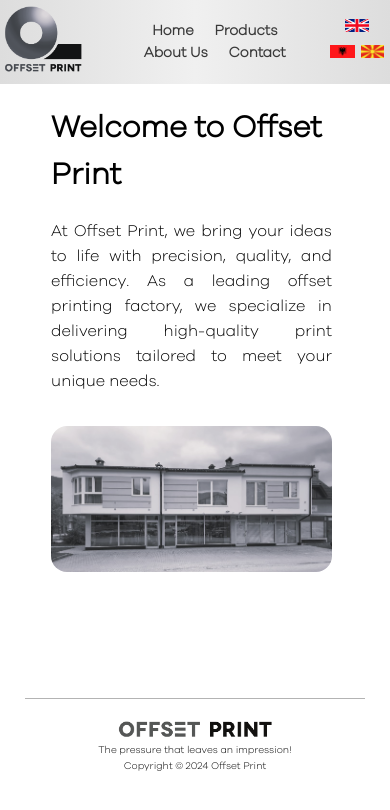
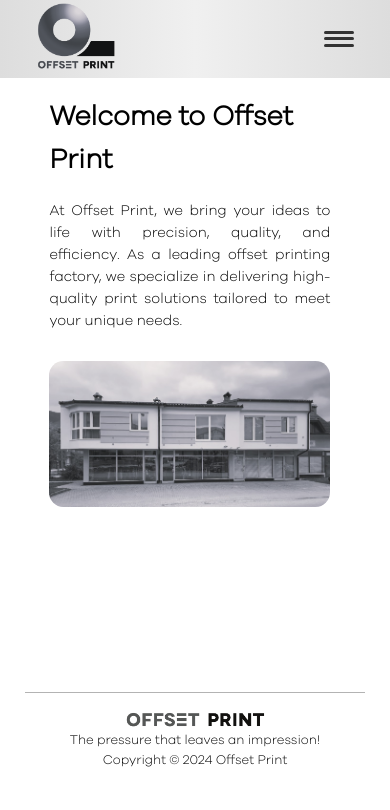
Before and after one commit to artianRika/OffsetPrint-Web, a React (Create React App) app in the folder offset_print/: page /home in a window 390 px wide. Shown: the top 810 px of the page. Built offline with nearby package versions, Linux system fonts and the light colour scheme.

Commit message:
fix: responsiveness, ready

```diff
--- a/offset_print/public/index.html
+++ b/offset_print/public/index.html
@@ -9,7 +9,7 @@
       name="description"
       content="Web site created for Offset Print Kicevo"
     />
-    <link rel="apple-touch-icon" href="%PUBLIC_URL%/logo192.png" />
+    <link rel="apple-touch-icon" href="%PUBLIC_URL%/logo_op_bw.png.png" />
     <!--
       manifest.json provides metadata used when your web app is installed on a
       user's mobile device or desktop. See https://developers.google.com/web/fundamentals/web-app-manifest/
--- a/offset_print/src/App.js
+++ b/offset_print/src/App.js
@@ -18,6 +18,7 @@
               <Route path={"/products"} element={<Products/>}/>
               <Route path={"/about-us"} element={<AboutUs/>}/>
               <Route path={"/contact"} element={<Contact/>}/>
+              <Route path={"/"} element={<Home/>}/>
           </Routes>
 
       </div>
--- a/offset_print/src/Components/AboutUs.css
+++ b/offset_print/src/Components/AboutUs.css
@@ -1,4 +1,5 @@
 .aboutUs{
+    font-size: .9rem;
     display: flex;
     flex-direction: column;
     align-items: center;
--- a/offset_print/src/Components/Contact.css
+++ b/offset_print/src/Components/Contact.css
@@ -1,3 +1,7 @@
+*{
+    font-size: .9rem;
+}
+
 img {
     user-select: none;
 }
--- a/offset_print/src/Components/Home.css
+++ b/offset_print/src/Components/Home.css
@@ -1,3 +1,6 @@
+*{
+    animation: fadeIn 300ms backwards;
+}
 
 .homeTopPart {
     display: flex;
@@ -32,10 +35,19 @@
 }
 
 .homeTopPart p {
-    font-size: 1.2rem;
+    font-size: 1.1rem;
     padding-right: 38px;
 }
 
+
+@keyframes fadeIn {
+    from{
+        opacity: 0;
+    }
+    to {
+        opacity: 1;
+    }
+}
 
 @media (max-width: 800px) {
     .homeTopPart {
--- a/offset_print/src/Components/Navbar.css
+++ b/offset_print/src/Components/Navbar.css
@@ -1,15 +1,16 @@
-.navbar{
+.navbar {
     display: flex;
     flex-direction: row;
     justify-content: space-around;
     align-items: center;
-    padding: .2rem;
+    padding: 0.2rem;
     background: linear-gradient(to right, #dddddd, #f0f0f0, #dddddd);
-    font-size: .9rem;
+    font-size: 0.9rem;
+    position: relative;
+    z-index: 100;
 }
 
-
-.navbar ul li{
+.navbar ul li {
     list-style-type: none;
     display: inline-block;
     margin-right: 1.3rem;
@@ -17,16 +18,44 @@
     font-weight: 700;
 }
 
-.navbar ul li:hover{
+.smallList {
+    max-height: 0;
+    overflow: hidden;
+    opacity: 0;
+    transform: translateY(-10px); /* Move up slightly */
+    transition: max-height 200ms ease, opacity 200ms ease, transform 200ms ease;
+}
+
+.flagSmallContainer{
+    display: none;
+    height: 17px;
+    overflow: hidden;
+}
+
+.smallList.active {
+    max-height: 600px; /* Adjust to your content's height */
+    opacity: 1;
+    transform: translateY(0); /* Reset position */
+    transition: max-height 200ms ease, opacity 200ms ease, transform 200ms ease;
+}
+
+
+.smallList ul li {
+    display: none;
+    font-weight: 700;
+}
+
+
+.navbar ul li:hover {
     color: black;
     cursor: pointer;
     transition: 300ms;
 }
-.navbar ul li:not(hover){
+
+.navbar ul li:not(hover) {
     color: #393939;
     transition: 600ms;
 }
-
 
 .navbar ul li::after {
     content: '';
@@ -44,7 +73,7 @@
     left: 0;
 }
 
-.flagContainer img{
+.flagContainer img {
     height: 13px;
     margin: 3px;
 }
@@ -52,3 +81,73 @@
 .flagContainer img:hover {
     cursor: pointer;
 }
+
+.burger {
+    display: none;
+}
+
+@media (max-width: 576px) {
+    .languageSelectorDiv, .navbarList {
+        display: none;
+    }
+
+    .navbar {
+        justify-content: space-between;
+        padding: 0 2.5rem;
+    }
+
+    .burger {
+        display: flex;
+        flex-direction: column;
+        justify-content: space-around;
+        width: 30px;
+        height: 20px;
+        cursor: pointer;
+    }
+
+    .burger div {
+        width: 100%;
+        height: 3px;
+        background-color: #333;
+        border-radius: 2px;
+    }
+
+    .smallList {
+        display: flex;
+        flex-direction: column;
+        font-family: GalantoGrotesque, serif;
+        transform: translateY(-10px); /* Move up slightly */
+    }
+
+    .smallList.active {
+        display: block;
+        background: linear-gradient(to right, #dddddd, #f0f0f0, #dddddd);
+        transform: translateY(0); /* Reset position */
+        transition: opacity 400ms ease, transform 400ms ease;
+    }
+
+    .smallList ul{
+        padding: 0;
+        margin: 10px 0;
+    }
+
+    .smallList ul li {
+        padding: 5px 2.5rem;
+        margin: 2px 0;
+        display: flex;
+        justify-content: center;
+    }
+
+
+    a[href]{
+        text-decoration: none;
+    }
+
+
+    .flagSmallContainer{
+        display: flex;
+        justify-content: space-around;
+        margin: 1rem;
+    }
+
+}
--- a/offset_print/src/Components/Navbar.js
+++ b/offset_print/src/Components/Navbar.js
@@ -1,44 +1,105 @@
-import "./Navbar.css"
-import logo from "../logo_op_bw.png"
-import {Link} from "react-router-dom";
-
-import albanianFlag from "../albanianFlag.jpg"
-import englishFlag from "../englishFlag.jpg"
-import macedonianFlag from "../macedonianFlag.jpg"
-import { useTranslation } from 'react-i18next';
-
-
+import "./Navbar.css";
+import logo from "../logo_op_bw.png";
+import { Link } from "react-router-dom";
+import albanianFlag from "../albanianFlag.jpg";
+import englishFlag from "../englishFlag.jpg";
+import macedonianFlag from "../macedonianFlag.jpg";
+import { useTranslation } from "react-i18next";
+import { useState } from "react";
 
 const Navbar = () => {
+    const { t, i18n } = useTranslation();
+    const [menuOpen, setMenuOpen] = useState(false);
 
-    const { t, i18n } = useTranslation();
+    function toggleMenu() {
+        setMenuOpen(!menuOpen);
+    }
 
     return (
         <div className={"navbarDiv"}>
             <nav className={"navbar"}>
                 <Link to={"/home"}>
-                    <img draggable={false} src={logo} width={"80px"}/>
+                    <img draggable={false} src={logo} width={"80px"} alt="logo" />
                 </Link>
 
-                <ul>
-                    <Link to={"/home"}><li>{t('navbar.home')}</li></Link>
-                    <Link to={"/products"}><li>{t("navbar.products")}</li></Link>
-                    <Link to={"/about-us"}><li>{t("navbar.about-us")}</li></Link>
-                    <Link to={"/contact"}><li>{t("navbar.contact")}</li></Link>
+                <ul className={"navbarList"}>
+                    <Link to={"/home"}>
+                        <li>{t("navbar.home")}</li>
+                    </Link>
+                    <Link to={"/products"}>
+                        <li>{t("navbar.products")}</li>
+                    </Link>
+                    <Link to={"/about-us"}>
+                        <li>{t("navbar.about-us")}</li>
+                    </Link>
+                    <Link to={"/contact"}>
+                        <li>{t("navbar.contact")}</li>
+                    </Link>
                 </ul>
-
 
                 <div className={"languageSelectorDiv"}>
                     <div className={"flagContainer"}>
-                        <img src={englishFlag} onClick={() => i18n.changeLanguage("en")}/>
-                        <img src={albanianFlag} onClick={() => i18n.changeLanguage("sq")}/>
-                        <img src={macedonianFlag} onClick={() => i18n.changeLanguage("mk")}/>
+                        <img
+                            src={englishFlag}
+                            onClick={() => i18n.changeLanguage("en")}
+                            alt="English"
+                        />
+                        <img
+                            src={albanianFlag}
+                            onClick={() => i18n.changeLanguage("sq")}
+                            alt="Albanian"
+                        />
+                        <img
+                            src={macedonianFlag}
+                            onClick={() => i18n.changeLanguage("mk")}
+                            alt="Macedonian"
+                        />
                     </div>
                 </div>
+
+                <div className={"burger"} onClick={toggleMenu}>
+                    <div></div>
+                    <div></div>
+                    <div></div>
+                </div>
             </nav>
+
+            <div className={`smallList ${menuOpen ? "active" : ""}`}>
+                <ul>
+                    <Link to={"/home"} onClick={toggleMenu}>
+                        <li>{t("navbar.home")}</li>
+                    </Link>
+                    <Link to={"/products"} onClick={toggleMenu}>
+                        <li style={{backgroundColor: "#dfdfdf"}}>{t("navbar.products")}</li>
+                    </Link>
+                    <Link to={"/about-us"} onClick={toggleMenu}>
+                        <li>{t("navbar.about-us")}</li>
+                    </Link>
+                    <Link to={"/contact"} onClick={toggleMenu}>
+                        <li style={{backgroundColor: "#dfdfdf"}}>{t("navbar.contact")}</li>
+                    </Link>
+
+                </ul>
+                        <div className={"flagSmallContainer"}>
+                        <img
+                            src={englishFlag}
+                            onClick={() => i18n.changeLanguage("en")}
+                            alt="English"
+                        />
+                        <img
+                            src={albanianFlag}
+                            onClick={() => i18n.changeLanguage("sq")}
+                            alt="Albanian"
+                        />
+                        <img
+                            src={macedonianFlag}
+                            onClick={() => i18n.changeLanguage("mk")}
+                            alt="Macedonian"
+                        />
+                    </div>
+            </div>
         </div>
-
-    )
-}
+    );
+};
 
 export default Navbar;
--- a/offset_print/src/translations/mk/global.json
+++ b/offset_print/src/translations/mk/global.json
@@ -6,7 +6,7 @@
     "contact": "Контакт"
   },
   "home": {
-    "welcomeHeading": "Welcome to Offset Print",
+    "welcomeHeading": "Добре дојдовте во Оффсет Принт",
     "welcomeParagraph": "Во Offset Print, ги оживуваме вашите идеи со прецизност, квалитет и ефикасност. Како водечка фабрика за офсет печатење, ние сме специјализирани за испорака на висококвалитетни продукти што ги задоволат вашите единствени потреби."
   },
   "products": {
```
Also changed, not shown: offset_print/public/logo192.png (deleted), offset_print/public/logo512.png (deleted).
